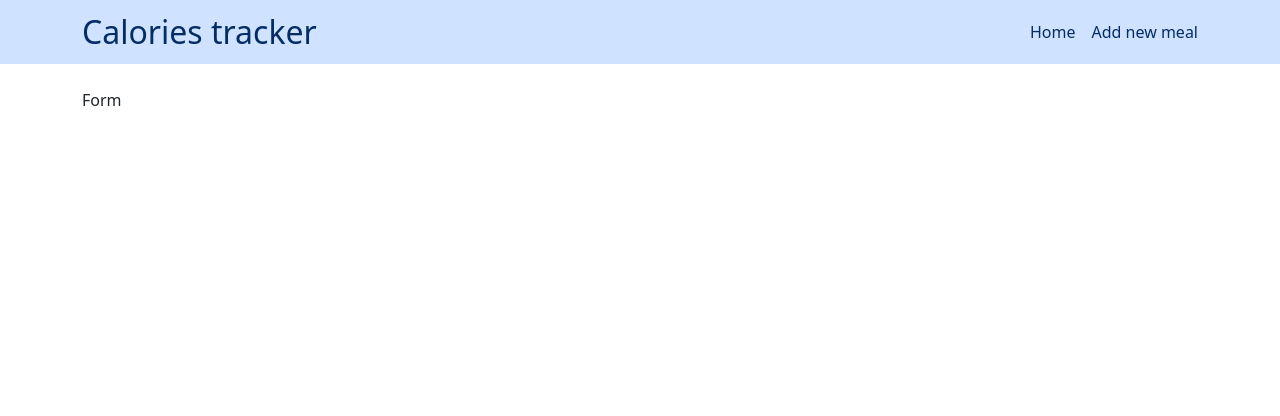
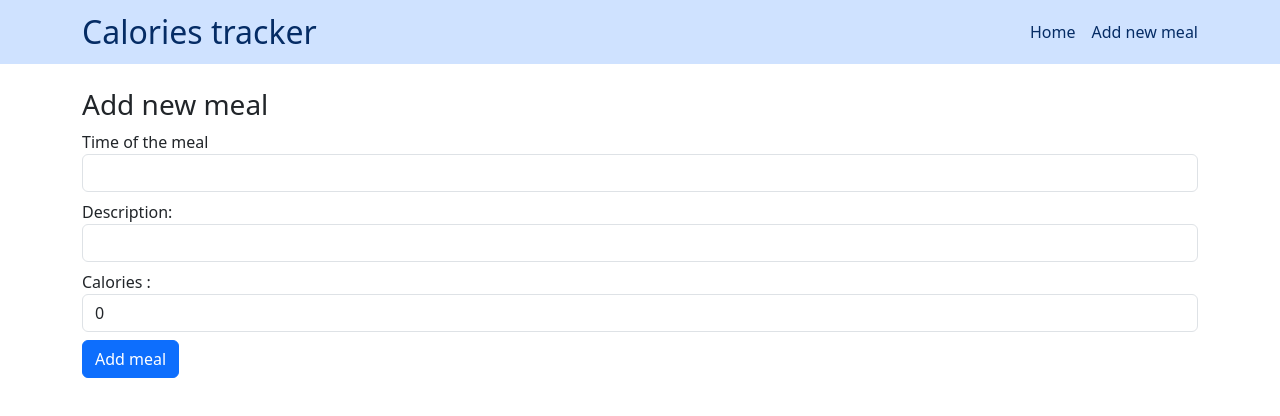
Before and after one commit to Dilnoza-Tasheva/homework-66, a React (Vite) app: page /newMeal in a window 1280 px wide. Shown: the top 416 px of the page. Built offline with nearby package versions, Linux system fonts and the light colour scheme.

Commit message:
Added form and input fields to the MealForm and created functions to send the newly added meal to the server

```diff
--- a/src/Components/MealForm/MealForm.tsx
+++ b/src/Components/MealForm/MealForm.tsx
@@ -1,10 +1,79 @@
+import { IMealForm } from '../../types';
+import { useState } from 'react';
+import axiosApi from '../../axiosApi.ts';
 
 
+const initialForm = {
+  time: '',
+  description: '',
+  calories: 0,
+};
+
 const MealForm = () => {
+  const [form, setForm] = useState<IMealForm>({...initialForm});
+
+
+  const onChangeField = (e: React.ChangeEvent<HTMLInputElement>) => {
+    const {name, value} = e.target;
+    setForm(prevState => ({
+      ...prevState,
+      [name]: value,
+    }));
+  };
+
+
+  const onSubmit = async (e: React.FormEvent<HTMLFormElement>) => {
+    e.preventDefault();
+     await axiosApi.post('meal.json', {...form, calories: Number(form.calories)});
+
+     setForm({...initialForm});
+
+  };
+
   return (
-    <div>
-      Form
-    </div>
+    <form onSubmit={onSubmit}>
+      <h3>Add new meal</h3>
+      <div className="form-group mb-2">
+        <label htmlFor="time">Time of the meal</label>
+        <input
+          type="text"
+          id="time"
+          name="time"
+          className="form-control"
+          value={form.time}
+          onChange={onChangeField}
+        />
+      </div>
+
+      <div className="form-group mb-2">
+        <label htmlFor="description">Description: </label>
+        <input
+          type="text"
+          id="description"
+          name="description"
+          className="form-control"
+          value={form.description}
+          onChange={onChangeField}
+        />
+      </div>
+
+      <div className="form-group mb-2">
+        <label htmlFor="calories">Calories :</label>
+        <input
+          type="number"
+          id="calories"
+          name="calories"
+          min={1}
+          className="form-control"
+          value={form.calories}
+          onChange={onChangeField}
+        />
+      </div>
+
+      <button type="submit" className="btn btn-primary">
+        Add meal
+      </button>
+    </form>
   );
 };
 
--- /dev/null
+++ b/src/types.d.ts
@@ -0,0 +1,5 @@
+export interface IMealForm {
+  time: string;
+  description: string;
+  calories: number;
+}
```
